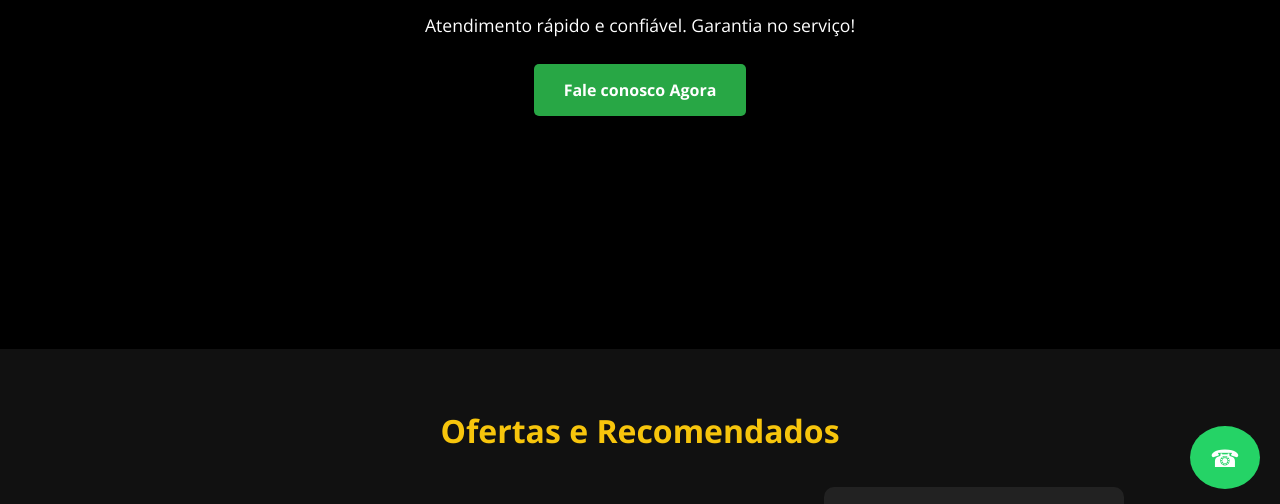
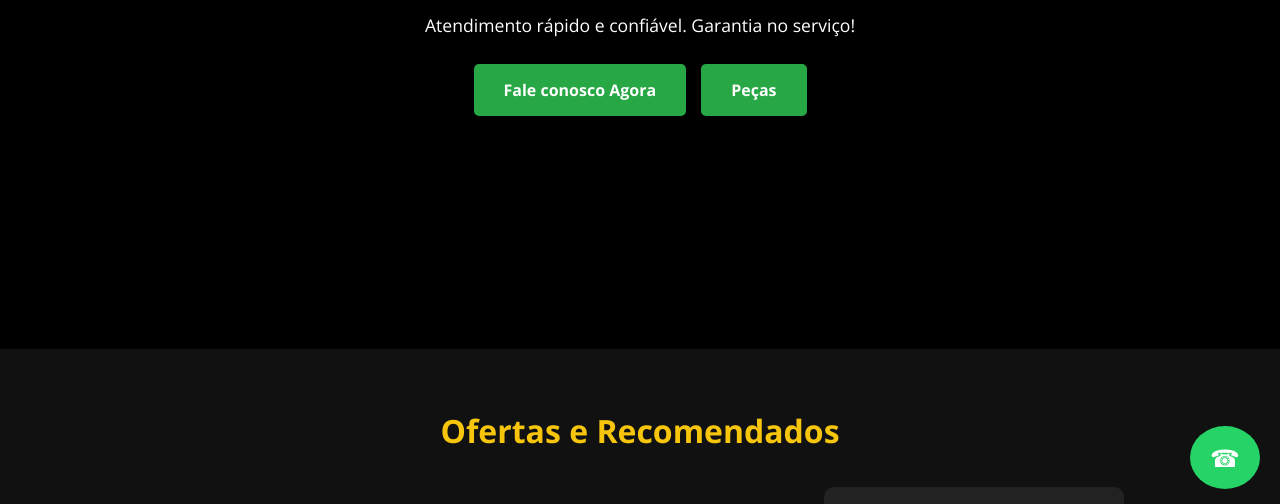
Before and after one commit to felipedesenvolvedor2/vendas, a plain HTML site: page index.html in a window 1280 px wide. Shown: the part 291-795 px from the top of the page. Drawn offline with nearby package versions, Linux system fonts and the light colour scheme.

Commit message:
Update index.html

```diff
--- a/index.html
+++ b/index.html
@@ -60,6 +60,26 @@
     }
 
     .hero a:hover {
+      background-color: #2ecc71;
+    }
+
+    /* Botões ao lado de "Fale conosco Agora" */
+    .hero .btn-container {
+      display: flex;
+      gap: 15px;
+    }
+
+    .hero .btn-container a {
+      background-color: #28a745;
+      color: #fff;
+      text-decoration: none;
+      padding: 15px 30px;
+      border-radius: 5px;
+      font-weight: bold;
+      transition: 0.3s;
+    }
+
+    .hero .btn-container a:hover {
       background-color: #2ecc71;
     }
 
@@ -154,10 +174,13 @@
   <section class="hero">
     <h1>Conserto Profissional de Máquinas de Lavar</h1>
     <p>Atendimento rápido e confiável. Garantia no serviço!</p>
-    <a href="https://wa.me/5519997469206" target="_blank">Fale conosco Agora</a>
+    <div class="btn-container">
+      <a href="https://wa.me/5519997469206" target="_blank">Fale conosco Agora</a>
+      <a href="#produtos">Peças</a> <!-- Este link rola para a seção de produtos -->
+    </div>
   </section>
 
-  <section class="produtos">
+  <section class="produtos" id="produtos"> <!-- Adicionei o id para o link de ancoragem -->
     <h2>Ofertas e Recomendados</h2>
 
     <div class="produto">
@@ -188,7 +211,7 @@
         <p class="afiliado">*Ao comprar, você ajuda a manter nosso serviço sem custo adicional para você, pois somos afiliados.</p>
       </div>
 
-       <div class="produto">
+      <div class="produto">
         <img src="cambioconsul.jpg" alt="Transmissão Mecanismo Câmbio Lavadora Colormaq Lca 10 A 15kg">
         <h3>Kit Mecanismo Cambio Transmissão Brastemp Consul Cwe09</h3>
         <a href="https://mercadolivre.com/sec/2b8XsqD" target="_blank">Ver Oferta</a>
@@ -214,20 +237,4 @@
   </div>
 
 </body>
-<!--
-<script>
-    async function getDescricaoProduto() {
-        const idProduto = "MLB-3471481519"; // Substitua pelo ID correto do produto
-        try {
-            const response = await fetch(`https://api.mercadolibre.com/items/${idProduto}/description`);
-            const data = await response.json();
-            document.getElementById("descricao").innerText = data.plain_text || "Descrição não disponível";
-        } catch (error) {
-            console.error("Erro ao buscar descrição:", error);
-            document.getElementById("descricao").innerText = "Erro ao carregar descrição.";
-        }
-    }
-
-    getDescricaoProduto();
-</script> -->
 </html>
```
